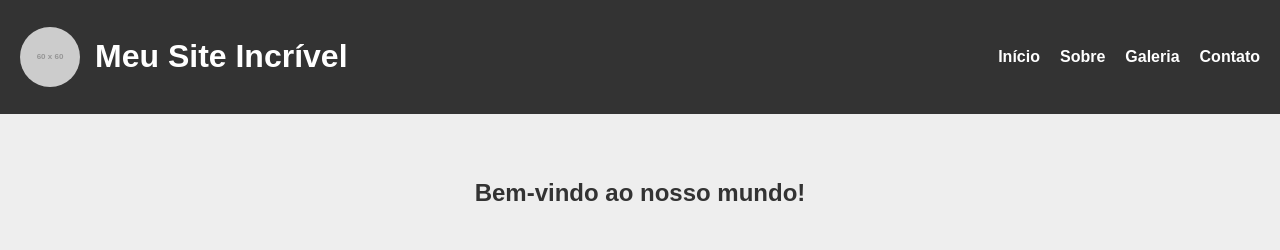
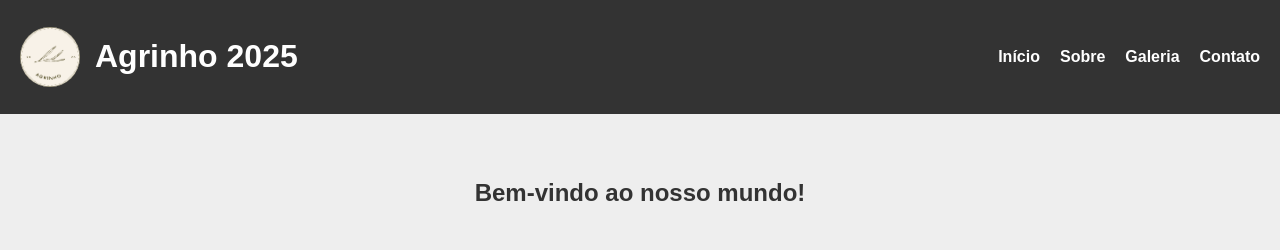
Before and after one commit to gabrielqz55/agrinho_2025, a plain HTML site: page index.html in a window 1280 px wide. Shown: the top 250 px of the page. Drawn offline with Linux system fonts and the light colour scheme; placeholder pictures from the web are drawn by us.

Commit message:
logo e titulo

```diff
--- a/index.html
+++ b/index.html
@@ -10,8 +10,10 @@
 
   <header>
     <div class="logo-titulo">
-      <img src="https://via.placeholder.com/60" alt="Logo do site" />
-      <h1>Meu Site Incrível</h1>
+      <img src="img/logo.png" alt="Logo com uma escrita agrinho e uma folha com 2025 em volta" />
+      <h1>Agrinho 2025
+
+      </h1>
     </div>
     <nav>
       <ul class="menu">
```
Also changed, not shown: img/logo.png (added).
